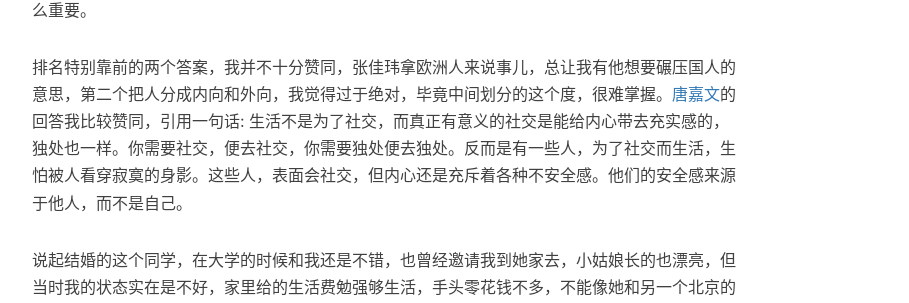
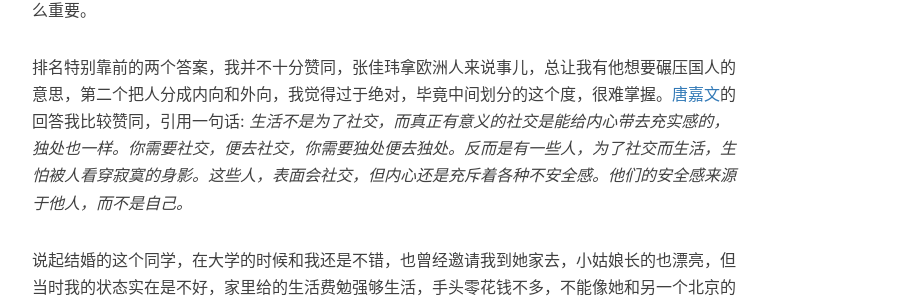
Before and after one commit to mushroommie/try-for-github-pages, a Jekyll site: the page built from _posts/2016-10-31-Feeling about today.md, in a window 1280 px wide and 900 px high, scrolled down 743 px. Shown: the part 176-479 px from the top of the window, without its empty margins (233-1142 px from the left). Built offline with Jekyll 4.4.1, drawn with Linux system fonts in a browser that asks for light colours; nearby versions of some CDN libraries; comment, search, counter and statistics services are not loaded.

Commit message:
emphasis

```diff
--- a/_posts/2016-10-31-Feeling about today.md
+++ b/_posts/2016-10-31-Feeling about today.md
@@ -20,7 +20,7 @@ tags:
 自己本身不是什么特别优秀的人，只是比较随性、心宽，不会给自己太大的压力，觉得凡事，不需太好，但也不能太差，即可。与人交往方面，有一两个贴心好友、爱自己的家人，即可。以前在知乎上也看到过这个问题，[为什么生活中很外向开朗的人会喜欢孤独，经常独来独往](https://www.zhihu.com/question/24303670)，因为那个时候自己的生活节奏还不是像现在这样紧张，没有工作这一项，所以即使在人际交往上牺牲独处的时间，也有多余的时间弥补回来。但是现在，时间于我是如此的珍贵我也更加认识到了，独处的时间，于我是有多么重要。
 
 排名特别靠前的两个答案，我并不十分赞同，张佳玮拿欧洲人来说事儿，总让我有他想要碾压国人的意思，第二个把人分成内向和外向，我觉得过于绝对，毕竟中间划分的这个度，很难掌握。[唐嘉文](https://www.zhihu.com/people/tang-jia-wen-14)的回答我比较赞同，引用一句话:
-    生活不是为了社交，而真正有意义的社交是能给内心带去充实感的，独处也一样。你需要社交，便去社交，你需要独处便去独处。反而是有一些人，为了社交而生活，生怕被人看穿寂寞的身影。这些人，表面会社交，但内心还是充斥着各种不安全感。他们的安全感来源于他人，而不是自己。
+_生活不是为了社交，而真正有意义的社交是能给内心带去充实感的，独处也一样。你需要社交，便去社交，你需要独处便去独处。反而是有一些人，为了社交而生活，生怕被人看穿寂寞的身影。这些人，表面会社交，但内心还是充斥着各种不安全感。他们的安全感来源于他人，而不是自己。_
 
 说起结婚的这个同学，在大学的时候和我还是不错，也曾经邀请我到她家去，小姑娘长的也漂亮，但当时我的状态实在是不好，家里给的生活费勉强够生活，手头零花钱不多，不能像她和另一个北京的姑娘一样，随时都能来一趟说走就走的旅行，自然而然的在交往时就会有层次的差异。
 
```
